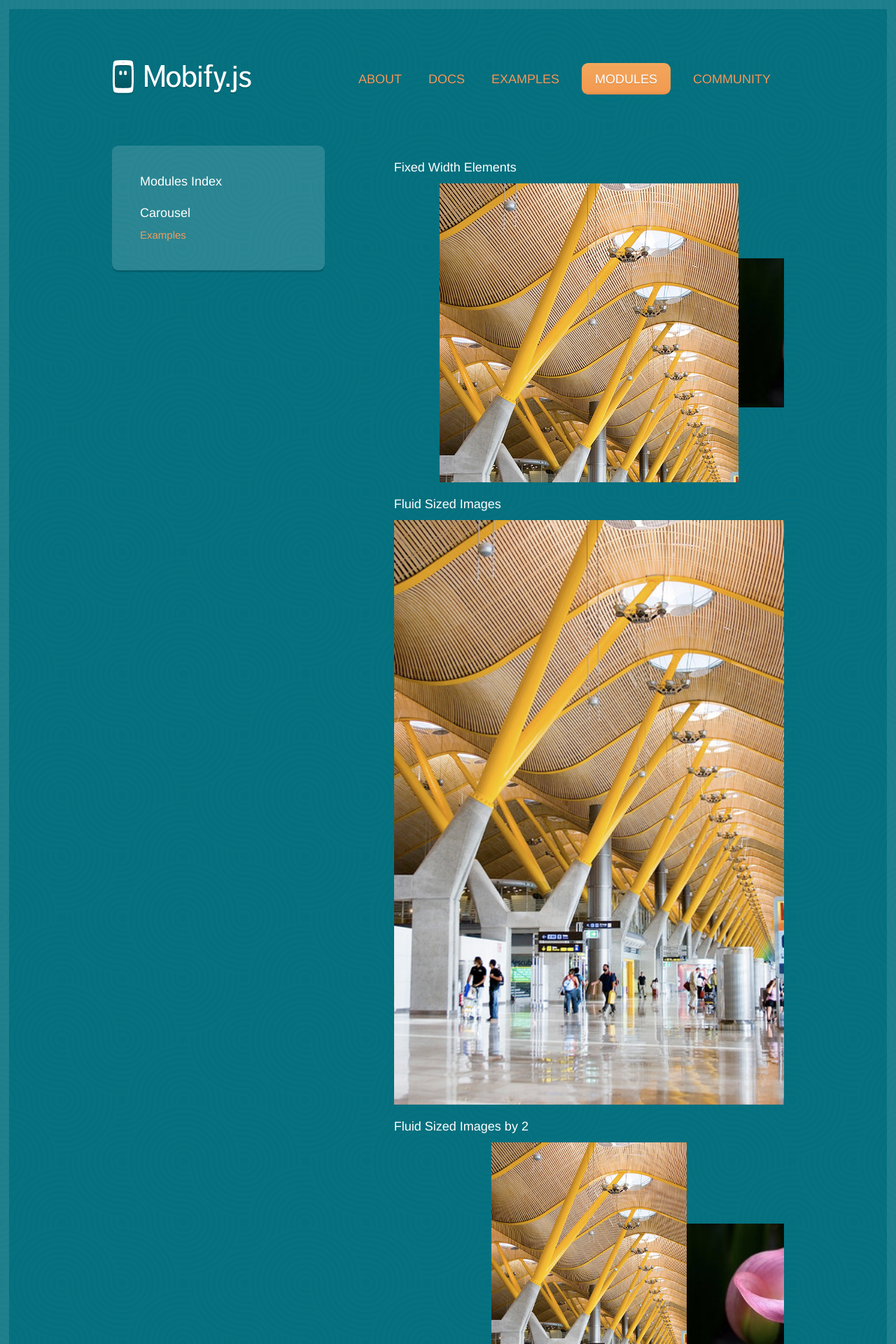
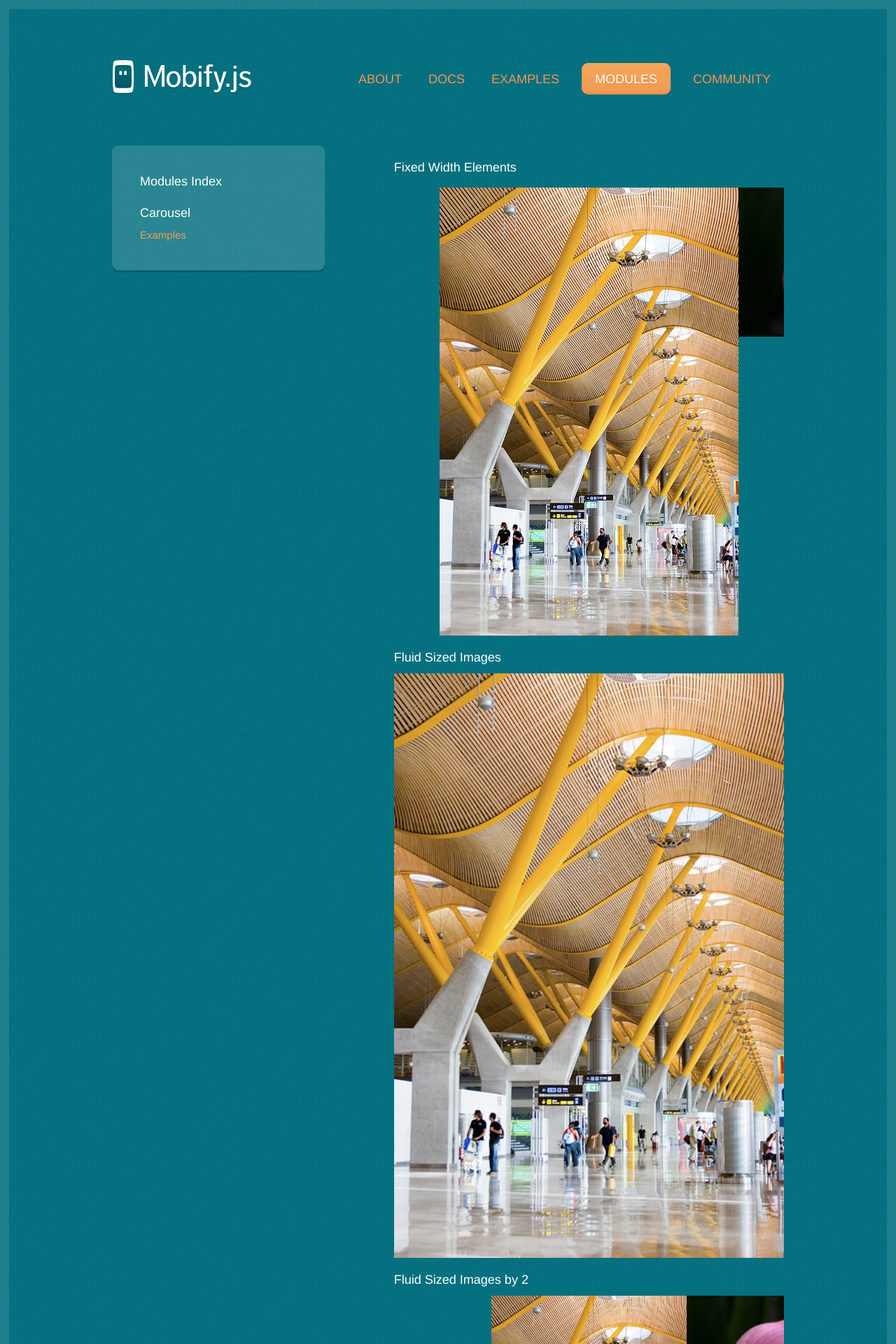
Before and after one commit to mobify/mobifyjs, a Jekyll site: the page built from www/modules/carousel-examples2.html, in a window 1280 px wide. Shown: the top 1920 px of the page at 70% size. Built offline with Jekyll 4.4.1, drawn with Linux system fonts in a browser that asks for light colours.

Commit message:
Alternate centring implementation that does not rely on height: 0. Now, users can set their own m-item heights without breaking layout.

```diff
--- a/www/static/examples/css/carousel.css
+++ b/www/static/examples/css/carousel.css
@@ -1,14 +1,13 @@
 /* Classes on outer slideshow wrapper:
-    either NONE or 'fraction' or 'fraction' + one of 'fraction1'...'fraction10'.
-        fraction sets box-sizing: border-box, so that padding on the element is taken out ;
-    either NONE or 'center' or 'right'
+  either NONE or 'fraction' or 'fraction' + one of 'fraction1'...'fraction10'.
+    fraction sets box-sizing: border-box, so that padding on the element is taken out ;
+  either NONE or 'center' or 'right'
 
 */
 .m-carousel {
   position: relative;
   overflow: hidden;
   -webkit-font-smoothing: antialiased; }
-  .m-carousel img {-ms-interpolation-mode: bicubic;}
   .m-carousel.m-left {
     text-align: left; }
   .m-carousel.m-center {
@@ -37,6 +36,8 @@
     width: 16.667%; }
   .m-carousel.m-fluid-6.m-center > .m-carousel-inner > *:first-child {
     margin-left: 41.667%; }
+  .m-carousel img {
+    -ms-interpolation-mode: bicubic; }
 
 .m-carousel-inner {
   white-space: nowrap;
@@ -62,11 +63,10 @@
   transition-duration: 0.5s; }
   .m-carousel-inner > * {
     display: inline-block;
+    vertical-align: top;
     white-space: normal;
     /* We must reset the font-size here */
     font-size: 16px; }
-  .m-carousel-inner .m-fluid.m-center > *:first-child {
-    margin-left: 50%; }
   .m-fluid > .m-carousel-inner > * {
     box-sizing: border-box;
     -ms-box-sizing: border-box;
@@ -74,13 +74,17 @@
     -o-box-sizing: border-box;
     -webkit-box-sizing: border-box; }
   .m-center:not(.m-fluid) > .m-carousel-inner {
-    display: inline-block; }
+    display: inline-block;
+    margin-right: -20000px !important;
+    margin-left: 0 !important; }
+    .m-center:not(.m-fluid) > .m-carousel-inner > * {
+      position: relative;
+      left: -20000px; }
     .m-center:not(.m-fluid) > .m-carousel-inner > *:first-child {
-      display: block;
-      height: 0; }
+      float: left;
+      margin-right: 20000px;
+      left: 0; }
       .m-center:not(.m-fluid) > .m-carousel-inner > *:first-child:last-child {
         margin-right: 0; }
-    .m-center:not(.m-fluid) > .m-carousel-inner > *:nth-child(2) {
-      margin-left: 100%; }
     .m-center:not(.m-fluid) > .m-carousel-inner > *:last-child {
       margin-right: -30000px; }
```
